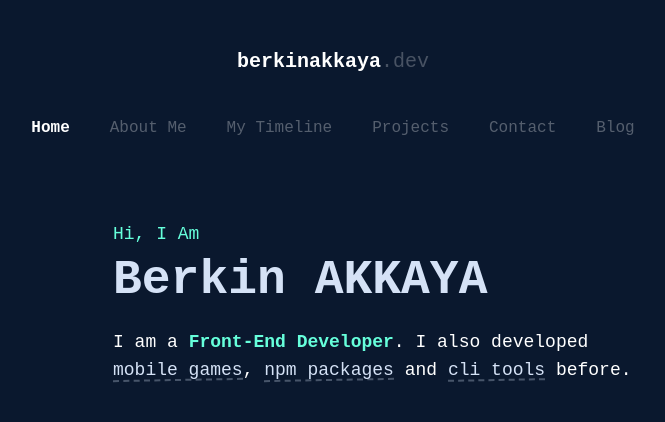
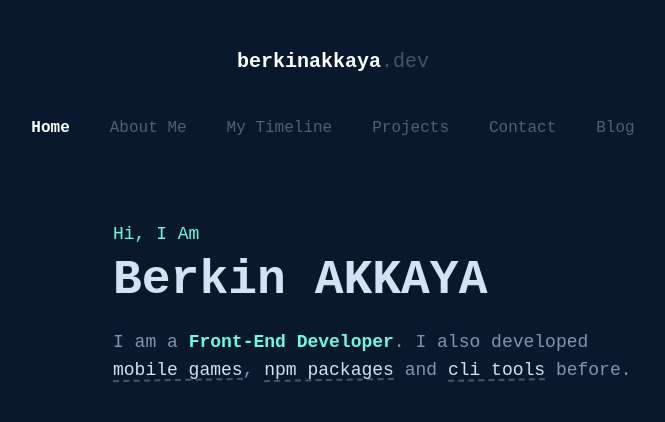
Before and after one commit to BerkinAKKAYA/berkinakkaya.com, a Nuxt app: page / in a window 1280 px wide. Shown: the top 422 px of the page, without its empty margins (307-972 px from the left). Built offline with nearby package versions, Linux system fonts and the light colour scheme; a web font is replaced by a local one.

Commit message:
change text color

```diff
--- a/pages/index.vue
+++ b/pages/index.vue
@@ -84,4 +84,8 @@ export default {
 		stroke: white;
 	}
 }
+
+.about-text {
+	color: #8892b0;
+}
 </style>
```
